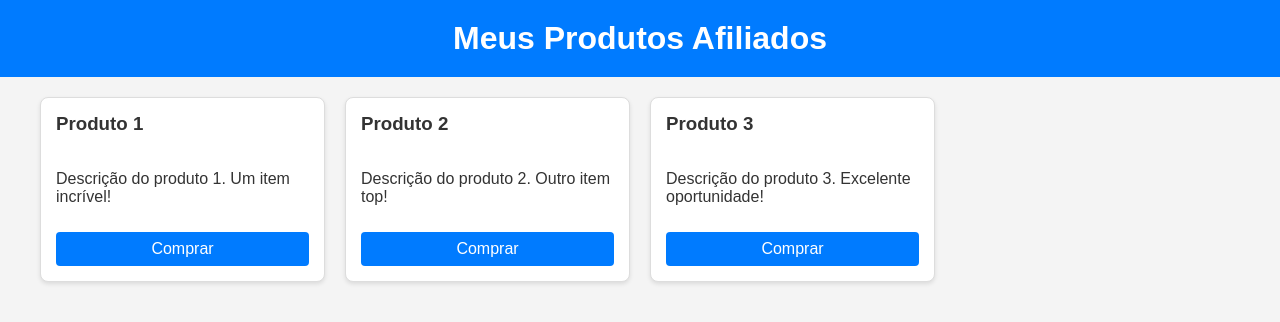
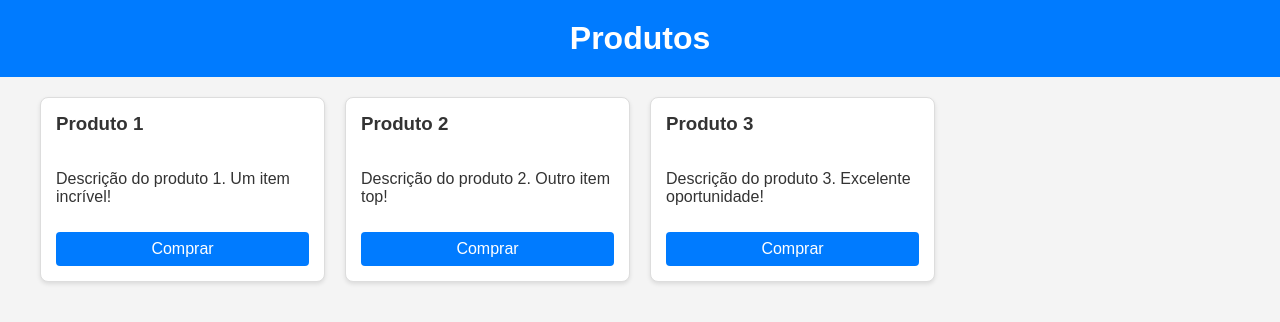
Before and after one commit to ACZGARAGE/meus-produtos, a plain HTML site: page index.html in a window 1280 px wide. Drawn offline with Linux system fonts and the light colour scheme.

Commit message:
Update index.html

```diff
--- a/index.html
+++ b/index.html
@@ -67,7 +67,7 @@
 </head>
 <body>
   <header>
-    <h1>Meus Produtos Afiliados</h1>
+    <h1>Produtos</h1>
   </header>
 
   <div id="status">⏳ Carregando produtos...</div>
```
